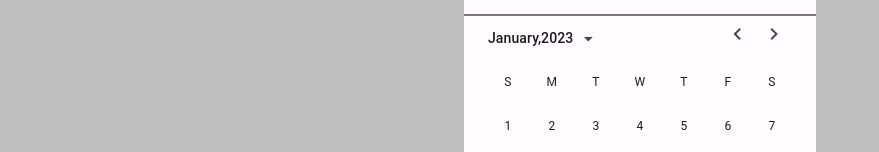
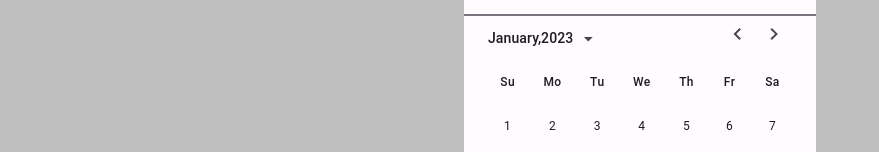
Before and after one commit to Ztanha/react-date-picker-material, a React (Create React App) app: page / in a window 1280 px wide. Shown: the part 162-314 px from the top of the page, without its empty margins (0-879 px from the left). Built offline with nearby package versions, Linux system fonts and the light colour scheme.

Commit message:
Make weekDays in the first row bold

```diff
--- a/src/components/datePicker/datePicker.scss
+++ b/src/components/datePicker/datePicker.scss
@@ -102,6 +102,7 @@
       .first-row{
         pointer-events: none !important;
         cursor: none !important;
+        font-weight: 500 !important;
       }
     }
   }
--- a/src/components/datePicker/dayMode/DayMode.js
+++ b/src/components/datePicker/dayMode/DayMode.js
@@ -9,7 +9,7 @@ import {ReactComponent as SideArrow} from "../icons/sideArrow.svg";
 
 const DayMode = props=>{
     const [ colors ]= useTheme();
-    const weekday= ["S","M","T","W","T","F","S"];
+    const weekday= ["Su","Mo","Tu","We","Th","Fr","Sa"];
     const [ cells,setCells] = useState();
     const [ dayPointer,setDayPointer ] = useState();
     const [ selectedDay,setSelectedDay ] = useState();
```
